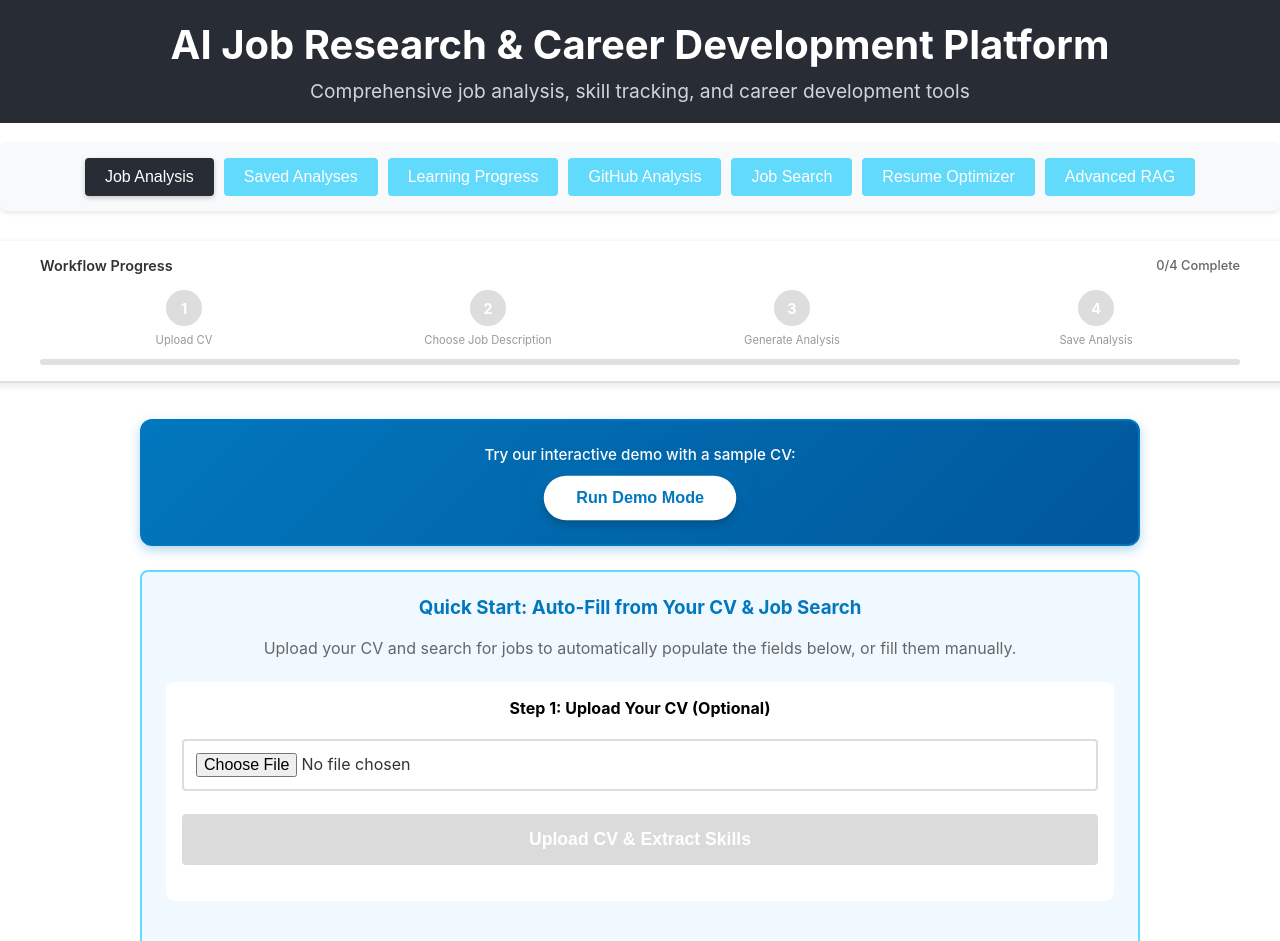
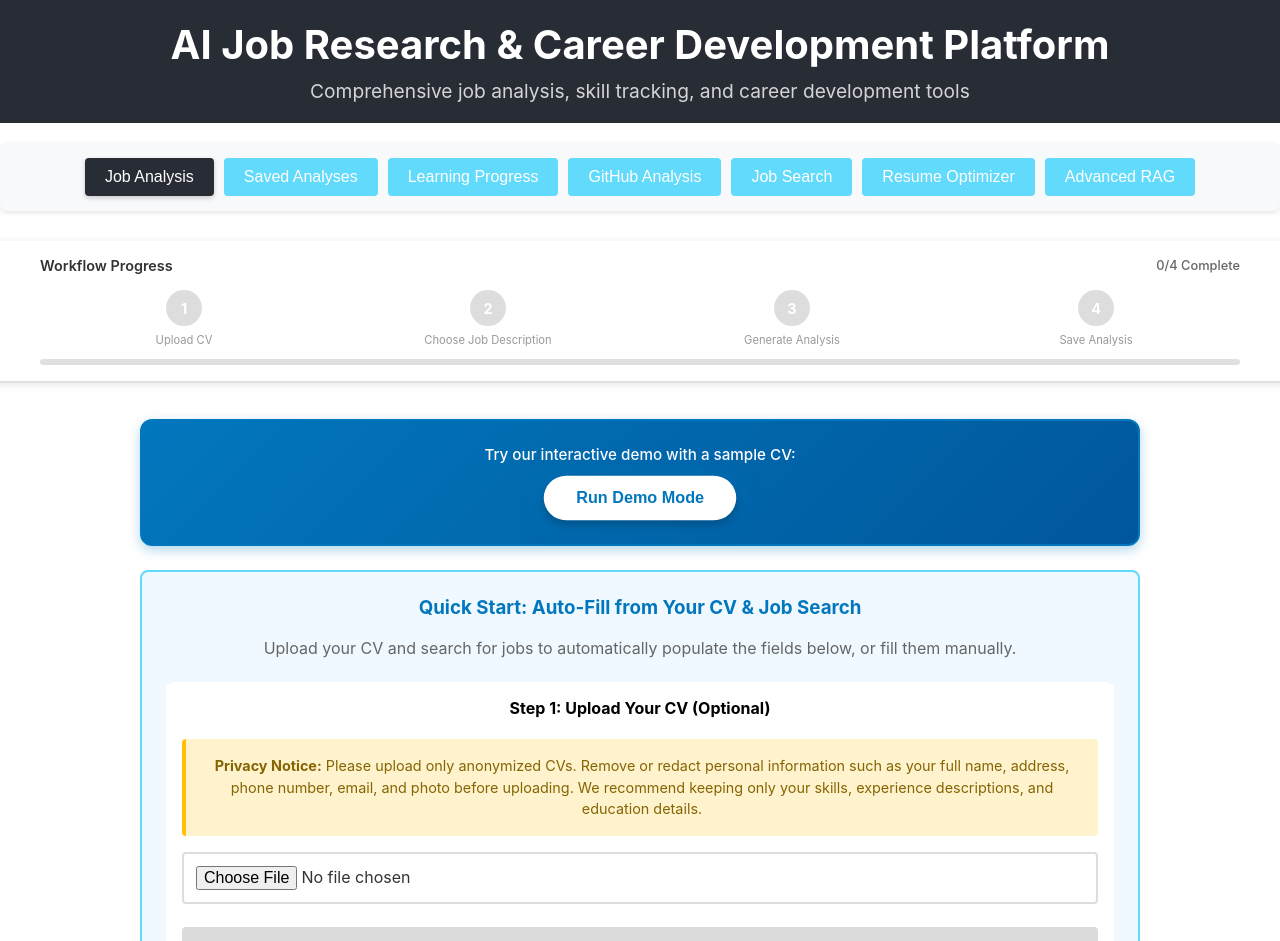
Before and after one commit to Piotr2295/ai-job-research, a React (Create React App) app in the folder frontend/: page / in a window 1280 px wide. Shown: the top 941 px of the page. Built offline with nearby package versions, Linux system fonts and the light colour scheme.

Commit message:
F10: add rate limiting and privacy notes

```diff
--- a/frontend/src/App.tsx
+++ b/frontend/src/App.tsx
@@ -1002,6 +1002,25 @@ function App() {
               {/* CV Upload */}
               <div style={{marginBottom: '1.5rem', padding: '1rem', backgroundColor: 'white', borderRadius: '8px'}}>
                 <h4 style={{marginTop: 0, fontSize: '1rem'}}>Step 1: Upload Your CV (Optional)</h4>
+
+                {/* Privacy Notice */}
+                <div style={{
+                  marginBottom: '1rem',
+                  padding: '1rem',
+                  backgroundColor: '#fff3cd',
+                  borderLeft: '4px solid #ffc107',
+                  borderRadius: '4px'
+                }}>
+                  <p style={{
+                    margin: 0,
+                    fontSize: '0.9em',
+                    color: '#856404',
+                    lineHeight: '1.5'
+                  }}>
+                    <strong>Privacy Notice:</strong> Please upload only anonymized CVs. Remove or redact personal information such as your full name, address, phone number, email, and photo before uploading. We recommend keeping only your skills, experience descriptions, and education details.
+                  </p>
+                </div>
+
                 <div className="form-group">
                   <input
                     type="file"
@@ -1985,6 +2004,25 @@ function App() {
 
             <div className="resume-section">
               <h3>Upload Your Resume (PDF)</h3>
+
+              {/* Privacy Notice */}
+              <div style={{
+                marginBottom: '1.5rem',
+                padding: '1rem',
+                backgroundColor: '#fff3cd',
+                borderLeft: '4px solid #ffc107',
+                borderRadius: '4px'
+              }}>
+                <p style={{
+                  margin: 0,
+                  fontSize: '0.9em',
+                  color: '#856404',
+                  lineHeight: '1.5'
+                }}>
+                  <strong>Privacy Notice:</strong> Please upload only anonymized resumes. Remove or redact personal information such as your full name, address, phone number, email, and photo before uploading. We recommend keeping only your skills, experience descriptions, and education details.
+                </p>
+              </div>
+
               <div className="upload-section">
                 <div className="form-group">
                   <label>Upload PDF Resume:</label>
```
Also changed, not shown: 2 other files (tests, documents, lock files or other folders).
